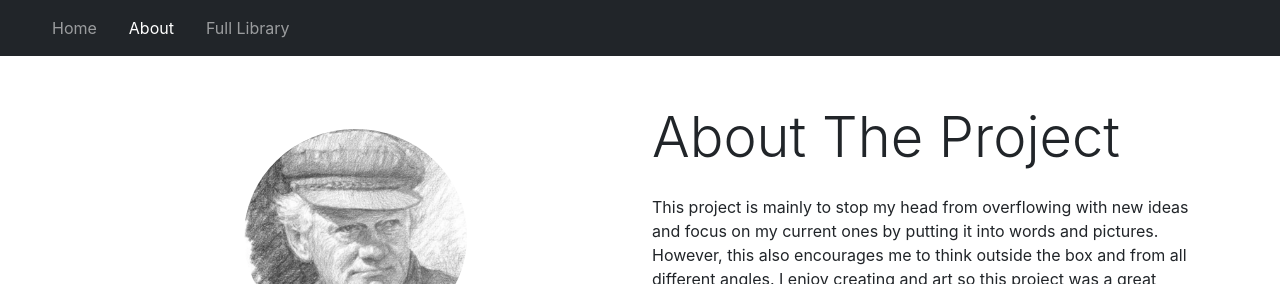
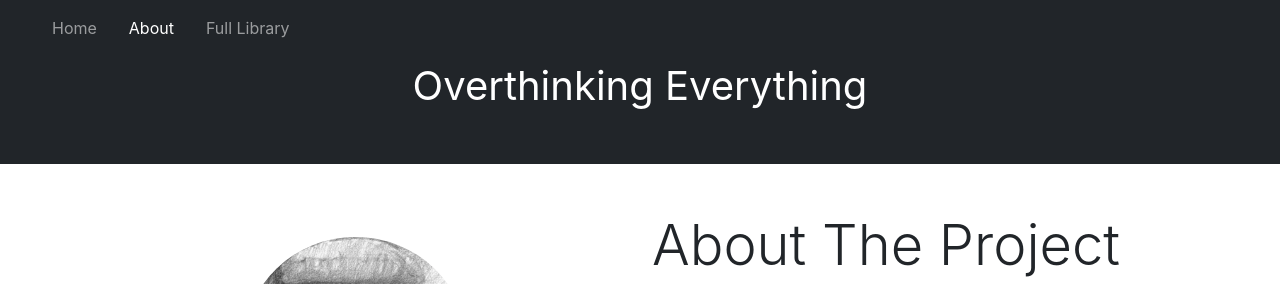
Before and after one commit to dayzmerollingggg/Overthinking_Everything, a plain HTML site: page about.html in a window 1280 px wide. Shown: the top 284 px of the page. Drawn offline with nearby package versions, Linux system fonts and the light colour scheme.

Commit message:
add header banner to all pages

```diff
--- a/about.html
+++ b/about.html
@@ -28,6 +28,9 @@
       </nav>
 </header>
 <body >
+    <div class="pb-5 bg-dark text-white text-center">
+        <a class="nav-link fs-1" href="index.html">Overthinking Everything</a>
+    </div>
     <div class="px-5">
             <!-- About Section -->
     <section id="about" class="py-5">
```
Also changed, not shown: full_library.html (+3 -0 lines).
